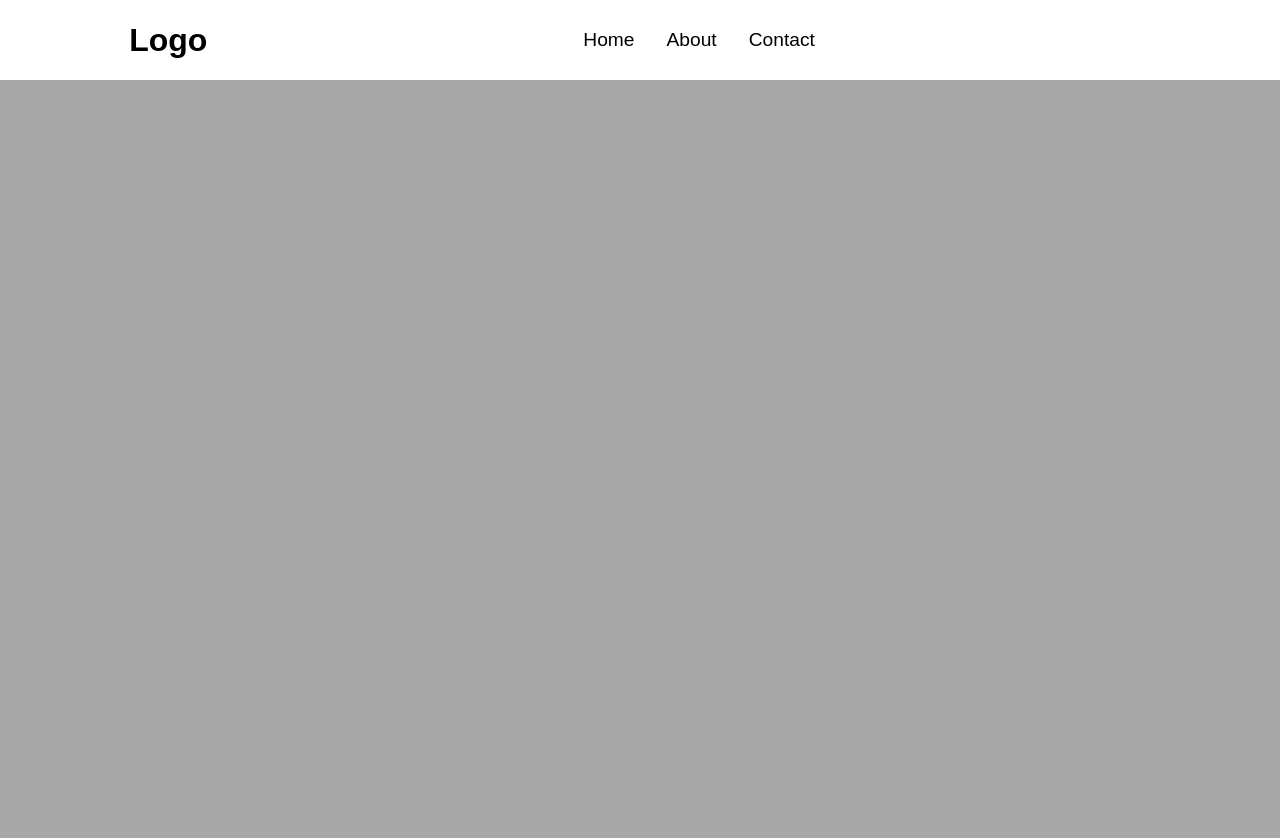
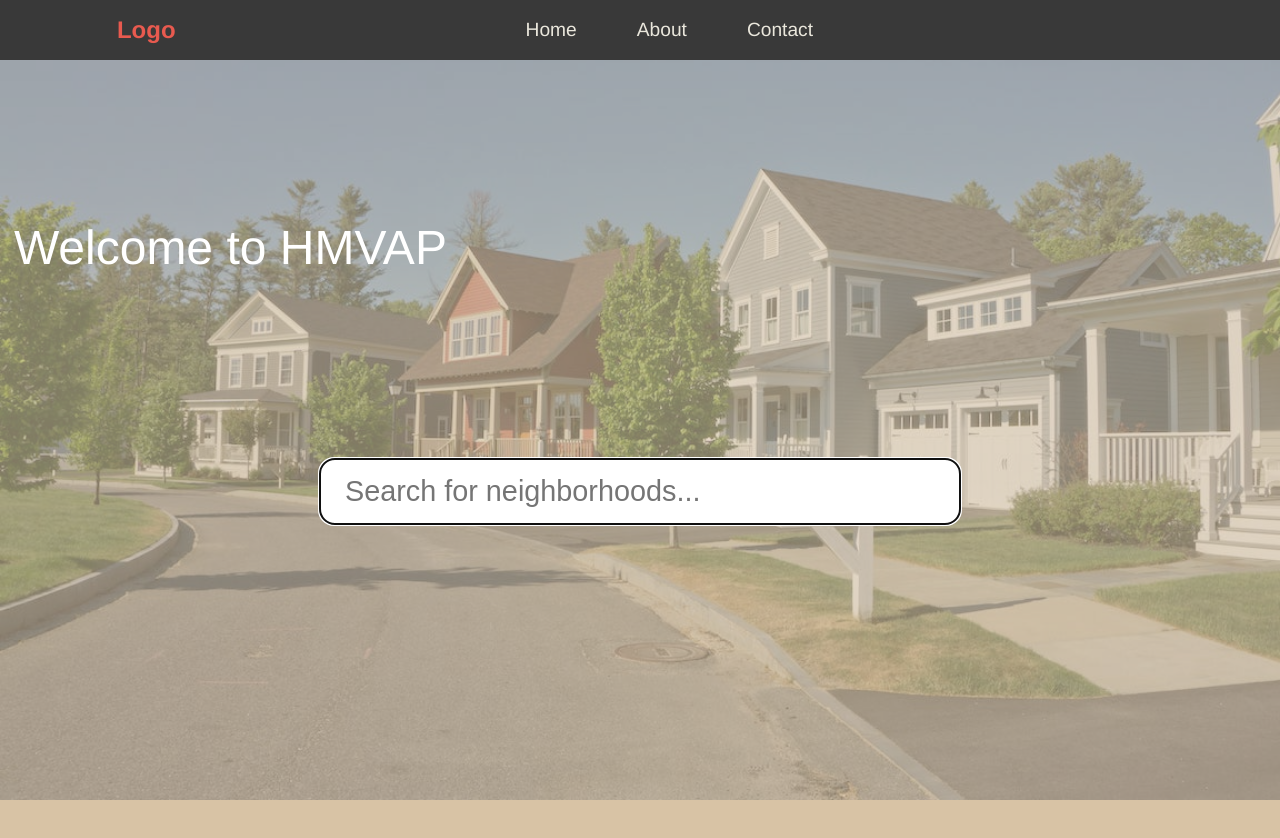
Before and after one commit to Ahm3dGI1/housing-market-visualization-and-prediction, a plain HTML site: page index.html in a window 1280 px wide. Before the commit the page ends 800 px from the top, so only its background shows below. Drawn offline with Linux system fonts and the light colour scheme.

Commit message:
search bar

```diff
--- a/css/style.css
+++ b/css/style.css
@@ -1,11 +1,22 @@
+:root {
+    --primary-color: #e85a4f;
+    --secondary-color: #d8c3a5;
+    --dark-color: #393939;
+    --light-dark-color: #8e8d8a;
+    --light-color: #eae7dc;
+}
+
+
 * {
     scroll-behavior: smooth;
     transition: all .3s;
+    padding: 0;
+    margin: 0;
 }
 
 body {
-    font-family: 'Asap', sans-serif;
-    background-color: #a7a7a7;
+    font-family: RocketSans, Helvetica, 'Helvetica Neue', Arial, sans-serif;
+    background-color: var(--secondary-color);
     margin: 0%;
     padding: 0;
     overflow-x: hidden;
@@ -17,33 +28,33 @@ body {
 }
 
 ::-webkit-scrollbar-thumb {
-    background-color: #000;
+    background-color: var(--dark-color);
 }
 
 ::-webkit-scrollbar-track {
-    background-color: #fff;
+    background-color: var(--primary-color);
 }
 
 /* Navbar */
 .nav {
-    background-color: #fff;
-    height: 80px;
+    background-color: var(--dark-color);
+    height: 60px;
     width: 100vw;
     display: flex;
     justify-content: center;
     align-items: center;
     font-size: 1.2rem;
-    position: sticky;
+    position: fixed;
     top: 0;
     z-index: 999;
 }
 
 .logo {
-    color: #000;
+    color: var(--primary-color);
     justify-self: flex-start;
     cursor: pointer;
     text-decoration: none;
-    font-size: 2rem;
+    font-size: 1.5rem;
     display: flex;
     align-items: center;
     margin-right: 25vw;
@@ -63,11 +74,94 @@ body {
 }
 
 .nav-item a {
-    color: #000;
+    color: var(--light-color);
     text-decoration: none;
-    padding: 0 1rem;
+    padding: 0 30px;
 }
 
 .nav-item a:hover {
-    color: #720606aa;
+    color: var(--primary-color);
 }
+
+/* Content*/
+
+.content{}
+
+/* Search Bar */
+
+.search-body{
+    background-image: url('../assets/search-bg.jpg');
+    background-size: cover;
+    width: 100vw;
+    height: 100vh;
+}
+
+.search-body-overlay{
+    background-color: rgba(216, 195, 165, 0.6);
+    width: 100%;
+    height: 100%;
+    display: flex;
+    flex-direction: column;
+    justify-content: center;
+    align-items: center;
+}
+
+.content-header{
+    margin-top: 5%;
+    position: relative;
+    top: -15%;
+    left: -32%;
+    color: #fff;
+    font-size: 3rem;
+}
+
+.search {
+  position: relative;
+  width: 50%;
+  margin-top: 5%;
+  background: #0987ae;
+  border-radius: 15px;
+}
+.search-bar, .search-btn {
+  height: 65px;
+  border: 0;
+  color: #2f2f2f;
+  font-size: 1.8rem;
+}
+.search-bar[type="search"] {
+  width: 100%;
+  background: #fff;
+  padding: 0 25px;
+  border-radius: 15px;
+  appearance: none;
+  transition: all 33 cubic-bezier(0, 0, 0.43, 1.49);
+  transition-property: width, border-radius;
+  z-index: 1;
+  position: relative;
+}
+.search-btn {
+  display: none;
+  position: absolute;
+  top: 0;
+  right: 0;
+  width: 95px;
+  font-weight: bold;
+  background: #0987ae;
+  border-radius: 0 15px 15px 0;
+}
+.search-bar:not(:placeholder-shown) {
+  border-radius: 15px 0 0 15px;
+  width: calc(100% - 95px);
+  + .search-btn {
+    display: block;
+  }
+}
+label {
+  position: absolute;
+  clip: rect(1px, 1px, 1px, 1px);
+  padding: 0;
+  border: 0;
+  height: 1px;
+  width: 1px;
+  overflow: hidden;
+}
--- a/index.html
+++ b/index.html
@@ -41,7 +41,19 @@
 
     <!-- Home -->
     <div class="content">
+        <div class="search-body">
+            <div class="search-body-overlay">
+                <div class="content-header">Welcome to HMVAP</div>
 
+                <form onsubmit="event.preventDefault();" role="search" class="search">
+                    <label for="search">Search for neighborhoods</label>
+                    <input class="search-bar" type="search" placeholder="Search for neighborhoods..." autofocus required />
+                    <button class="search-btn" type="submit">Go</button>
+                </form>
+            </div>
+        </div>
+
+        <div class="trends-body"></div>
     </div>
 
 
```
Also changed, not shown: assets/search-bg.jpg (added).
